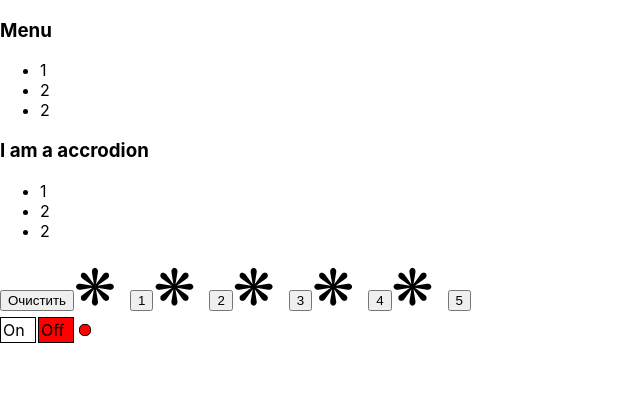
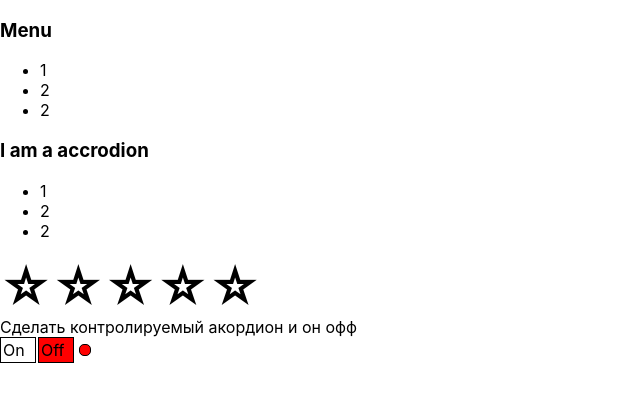
Before and after one commit to lgnvmaksim/react-kabzda, a React (Create React App) app: page / in a window 1280 px wide. Shown: the top 402 px of the page, without its empty margins (0-640 px from the left). Built offline with nearby package versions, Linux system fonts and the light colour scheme.

Commit message:
create uncontrolled components before homework

```diff
--- a/src/App.tsx
+++ b/src/App.tsx
@@ -1,28 +1,20 @@
 import React from 'react';
-import logo from './logo.svg';
 import './App.css';
-import {Accordion} from "./Components/Accrordion/Accordion";
-import {Rating} from "./Components/Rating/Rating";
-import {OnOff} from "./Components/OnOff/OnOff";
+import {UnControlledAccordion} from "./Components/Accrordion/UnControlledAccordion";
+import {UncontrolledRating} from "./Components/Rating/UnContorolledRating";
+import {UnControlledOnOff} from "./Components/OnOff/UnControlledOnOff";
 
 function App() {
+
+
     return (
         <div className="App">
-            {/*<PageTitle title={'Stuuuuuudy'}/>*/}
-            <Accordion titleValue={'Menu'}/>
-            <Accordion titleValue={'I am a accrodion'}/>
-            <Rating/>
-            <OnOff/>
+            <UnControlledAccordion titleValue={'Menu'}/>
+            <UnControlledAccordion titleValue={'I am a accrodion'}/>
+            <UncontrolledRating/> Сделать контролируемый акордион и он офф
+            <UnControlledOnOff/>
         </div>
     );
 }
 
-type PageTitle={
-    title:string
-}
-
-const PageTitle = (props: PageTitle) => {
-    return <h1>{props.title}</h1>
-}
-
 export default App;
--- a/src/Components/Accrordion/Accordion.tsx
+++ b/src/Components/Accrordion/UnControlledAccordion.tsx
@@ -4,7 +4,7 @@ type AccordionPropsType = {
     titleValue:string
 }
 
-export const Accordion = (props:AccordionPropsType) => {
+export const UnControlledAccordion = (props:AccordionPropsType) => {
     const [collapsed, setCollapsed]=useState(false)
  return (
      <div>
--- a/src/Components/OnOff/OnOff.tsx
+++ b/src/Components/OnOff/UnControlledOnOff.tsx
@@ -1,12 +1,10 @@
 import React, {MouseEvent} from 'react';
-// type OnOffType={
-//     on:boolean
-// }
+
 
 
     import {useState} from "react";
 
-export const OnOff = () => {
+export const UnControlledOnOff = () => {
 
     const [on, setOn]= useState(false)
 
--- a/src/Components/Rating/Rating.tsx
+++ /dev/null
@@ -1,40 +0,0 @@
-import './../../App.css'
-import {useState} from "react";
-
-
-// type RatingProps={
-//     value:number
-// }
-
-
-
-export const Rating = () => {
-
-    const [amountStar, setAmountStar] = useState(0)
-    const onClickHandler = (num:number) => {
-        setAmountStar(num)
-    }
-    return(
-        <div>
-            <button  onClick={()=>{onClickHandler(0)}}>Очистить</button>
-            <Star selected={amountStar > 0}/><button  onClick={()=>{onClickHandler(1)}}>1</button>
-            <Star selected={amountStar > 1}/><button  onClick={()=>{onClickHandler(2)}}>2</button>
-            <Star selected={amountStar > 2}/><button  onClick={()=>{onClickHandler(3)}}>3</button>
-            <Star selected={amountStar > 3}/><button  onClick={()=>{onClickHandler(4)}}>4</button>
-            <Star selected={amountStar > 4}/><button  onClick={()=>{onClickHandler(5)}}>5</button>
-        </div>
-    )
-}
-
-type StarPropsType={
-    selected:boolean
-}
-
-const Star = (props:StarPropsType) => {
-
-    if (props.selected){
-        return <span className={'star'}><b>❉</b> </span>
-    }else{
-        return <span className={'star'}>❋ </span>
-    }
-}
--- /dev/null
+++ b/src/Components/Rating/UnContorolledRating.tsx
@@ -0,0 +1,35 @@
+import './../../App.css'
+import {useState} from "react";
+
+
+// type RatingProps={
+//     value:number
+// }
+
+
+export const UncontrolledRating = () => {
+
+    const [amountStar, setAmountStar] = useState(0)
+
+
+    return (
+        <div>
+
+            <Star selected={amountStar > 0} setAmountStar={()=>{setAmountStar(1)}}/>
+            <Star selected={amountStar > 1} setAmountStar={()=>{setAmountStar(2)}}/>
+            <Star selected={amountStar > 2} setAmountStar={()=>{setAmountStar(3)}}/>
+            <Star selected={amountStar > 3} setAmountStar={()=>{setAmountStar(4)}}/>
+            <Star selected={amountStar > 4} setAmountStar={()=>{setAmountStar(5)}}/>
+        </div>
+    )
+}
+
+type StarPropsType = {
+    selected: boolean
+    setAmountStar:()=>void
+}
+
+const Star = (props: StarPropsType) => {
+    return <span onClick={()=>{props.setAmountStar()}}>{props.selected ? <b className={'star'}>★</b> : <b className={'star'} >☆</b>}</span>
+
+}
```
